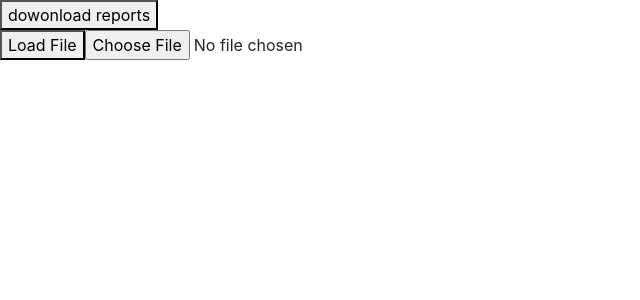
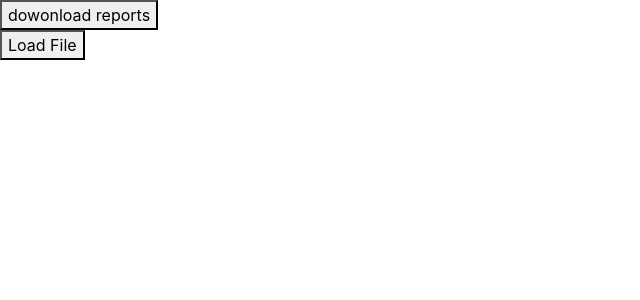
Before and after one commit to ameydeshpande18/basic-angular-tutorial-app-jqjwq3, an Angular app: page / in a window 1280 px wide. Shown: the top 300 px of the page, without its empty margins (0-640 px from the left). Built offline with nearby package versions, Linux system fonts and the light colour scheme; what docx-templates, ngx-md would draw is missing.

Commit message:
1 file modified

```diff
--- a/src/app/app.component.html
+++ b/src/app/app.component.html
@@ -1,4 +1,4 @@
 <button (click)="download()">dowonload reports </button><br>
 <button (click)="loadFileinMemory()">Load File </button>
 
-<input type="file" (change)="onFileLoad($event)">
+<!-- <input type="file" (change)="onFileLoad($event)"> -->
```
